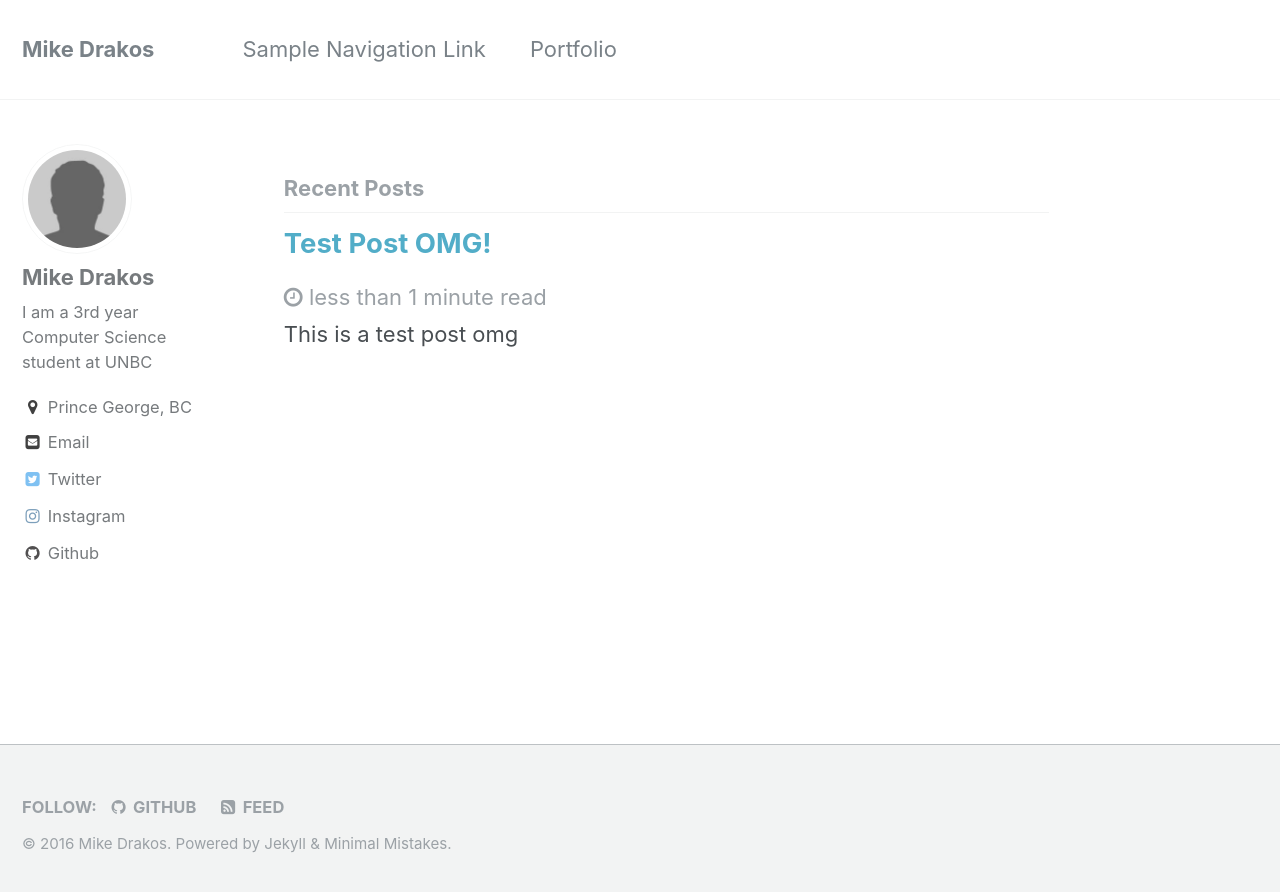
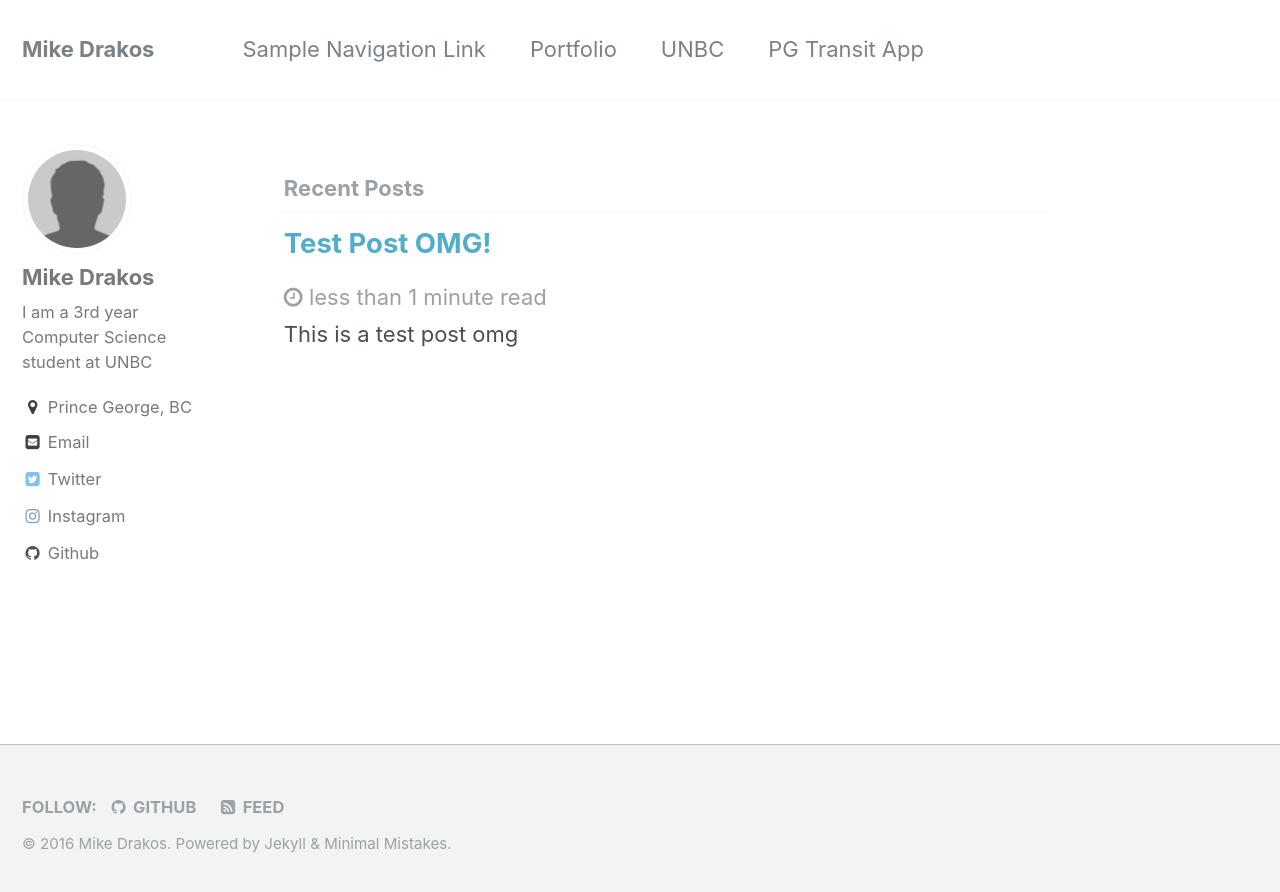
Before and after one commit to MDrakos/mdrakos.github.io, a Jekyll site: the page built from index.html, in a window 1280 px wide. Shown: the top 892 px of the page. Built offline with Jekyll 4.4.1, drawn with Linux system fonts in a browser that asks for light colours; the list of posts is cut into pages by our own code.

Commit message:
Adding navigation

```diff
--- a/_data/navigation.yml
+++ b/_data/navigation.yml
@@ -5,3 +5,9 @@ main:
 
   - title: "Portfolio"
     url: /portfolio/
+
+  - title: "UNBC"
+    url: https://www.unbc.ca
+
+  - title: "PG Transit App"
+    url:
```
